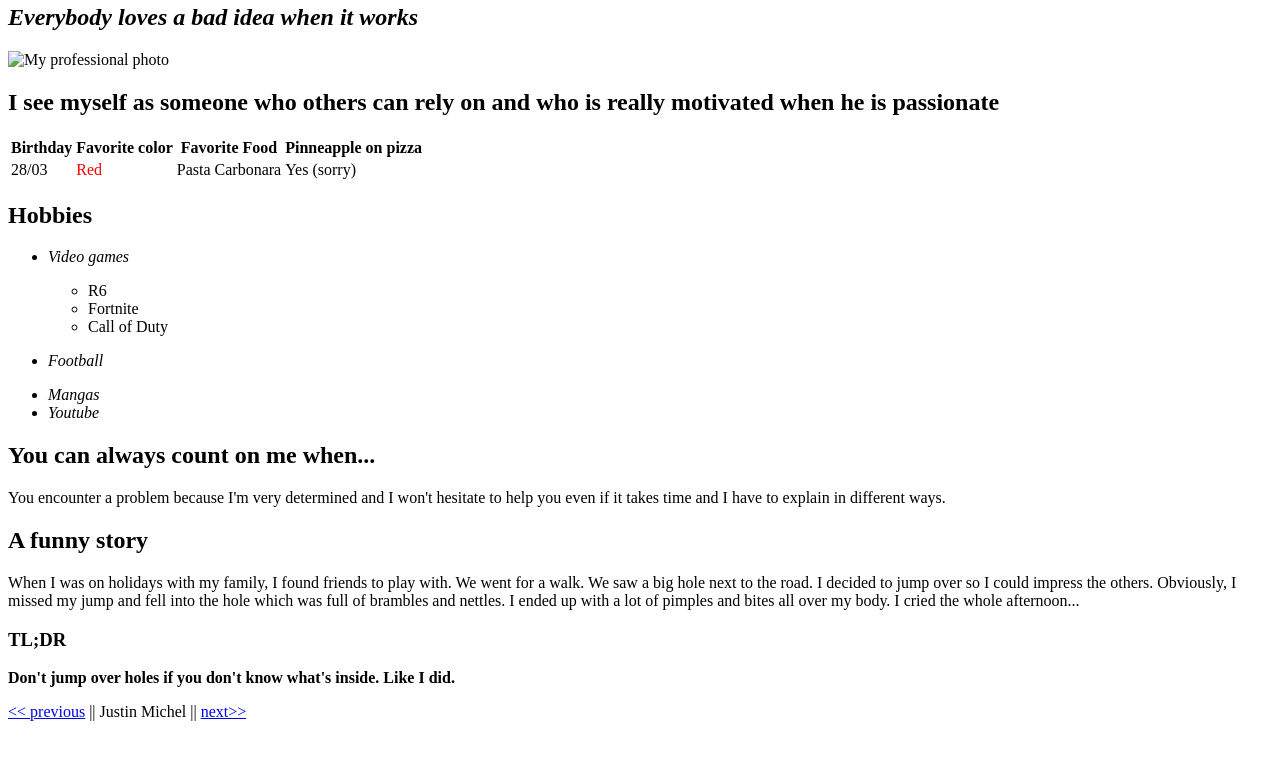
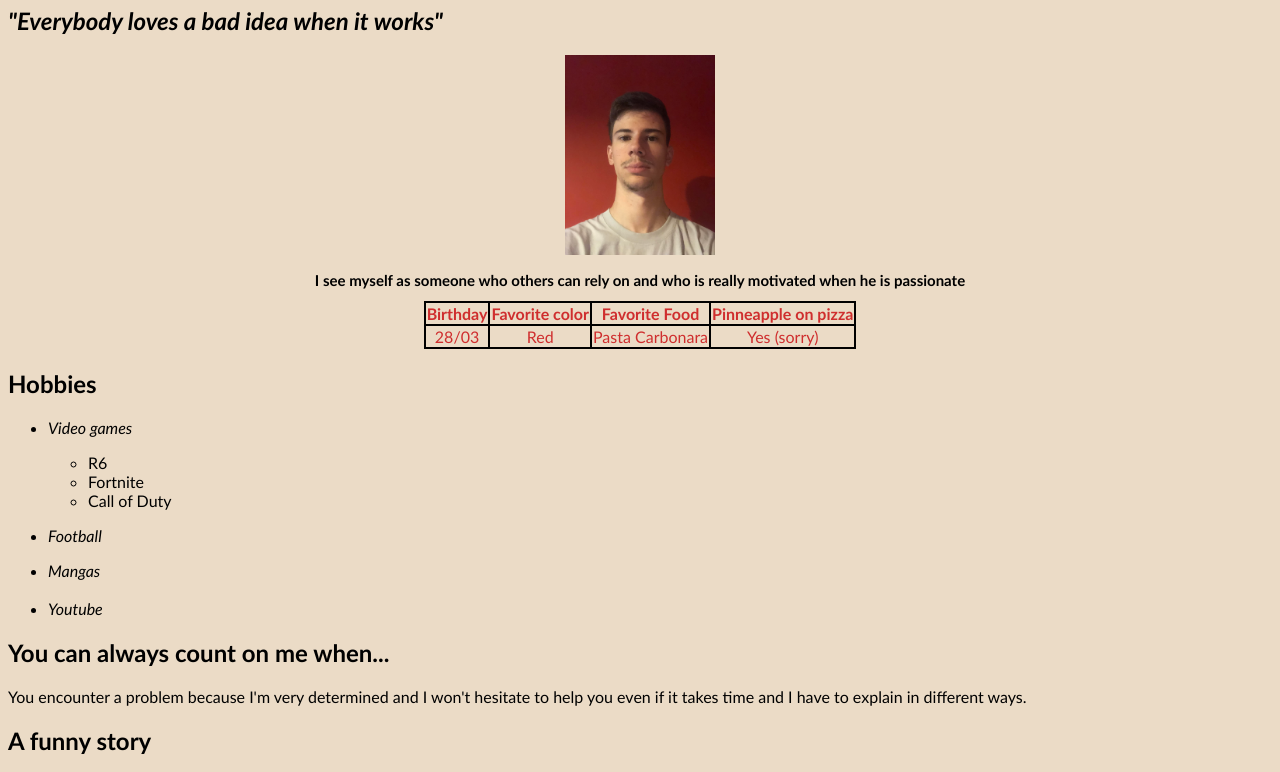
Before and after one commit to JustinMichel2000/markdown-to-html, a plain HTML site: page index.html in a window 1280 px wide. Shown: the part 76-848 px from the top of the page. Before the commit the page ends 813 px from the top, so only its background shows below. Drawn offline with Linux system fonts and the light colour scheme.

Commit message:
update css

```diff
--- a/index.html
+++ b/index.html
@@ -7,6 +7,7 @@
     <meta charset="UTF-8">
     <meta name="viewport" content="width=device-width, initial-scale=1.0">
     <title>Document</title>
+    <link rel="stylesheet" href="style.css" />
 
 
 </head>
@@ -17,12 +18,12 @@
     <h1 id="name">Justin Michel</h1>
 
 
-    <h2 id="quote"><em>Everybody loves a bad idea when it works</em></h2>
+    <h2 id="quote"><em>"Everybody loves a bad idea when it works"</em></h2>
 
     <p><img src="My-professional-photo.jpg" alt="My professional photo"></p>
 
 
-    <h2>  I see myself as someone who others can rely on and who is really motivated when he is passionate </h2>
+    <h2 id="quality"><b>I see myself as someone who others can rely on and who is really motivated when he is passionate</b> </h2>
 
 
     <table>
@@ -39,7 +40,7 @@
     <tbody>
     <tr>
     <td>28/03</td>
-    <td><span style = "color:red;"> Red </span></td>
+    <td>Red</td>
     <td>Pasta Carbonara</td>
     <td>Yes (sorry)</td>
     </tr>
@@ -58,7 +59,7 @@
     </li>
     <li><p><em>Football</em></p>
     </li>
-    <li><em>Mangas</em> </li>
+    <li><em>Mangas</em> </li> <br>
     <li><em>Youtube</em></li>
     </ul>
 
--- /dev/null
+++ b/style.css
@@ -0,0 +1,23 @@
+h1 { text-align: center;}
+img { height: 200px;
+      display: block;
+      margin-left: auto;
+      margin-right: auto;
+}
+table, th, td {
+border: 2px solid black;
+border-collapse: collapse;
+text-align: center;
+margin-left: auto;
+margin-right: auto;
+color: rgb(207, 46, 46);
+}
+
+#quality {font-size: 15px;
+          text-align: center;
+}
+
+
+body {background-color: rgb(235, 219, 198);
+      font-family: 'Trebuchet MS', 'Lucida Sans Unicode', 'Lucida Grande', 'Lucida Sans', Arial, sans-serif;
+}
```
Also changed, not shown: My-professional-photo.jpg (added).
